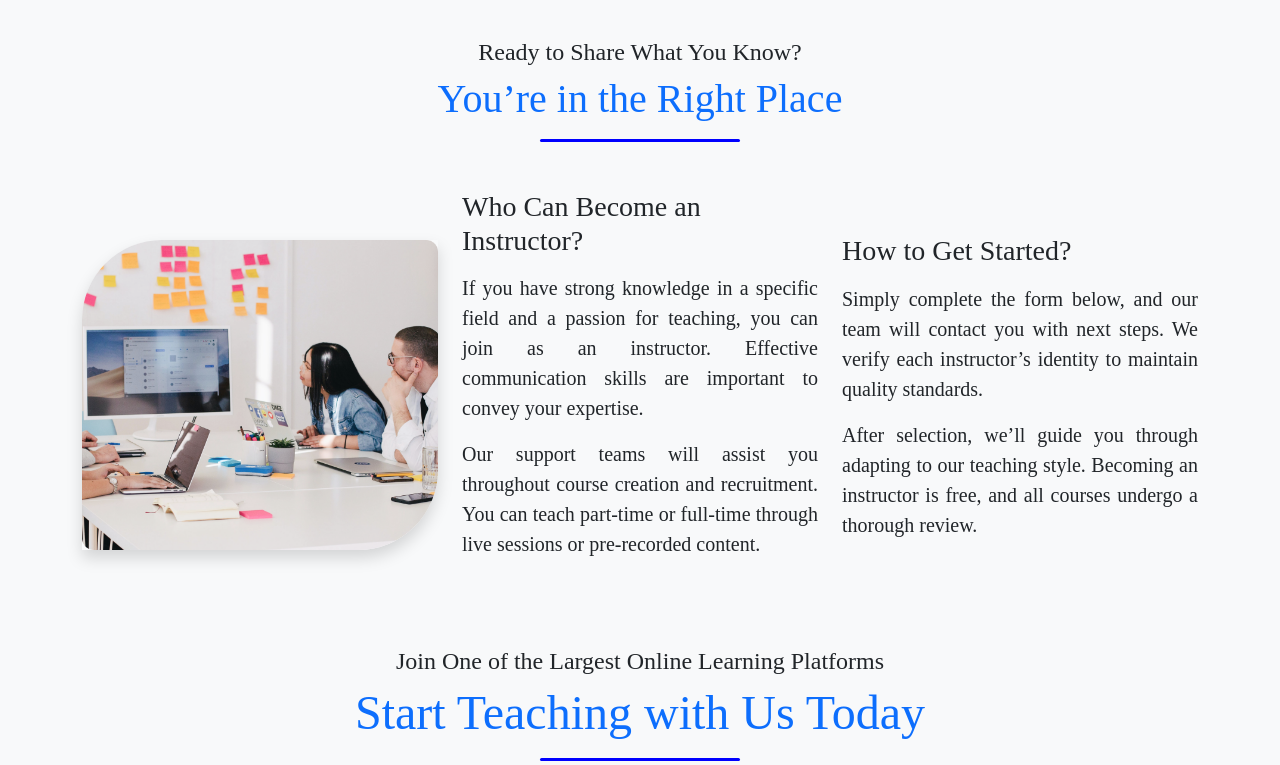
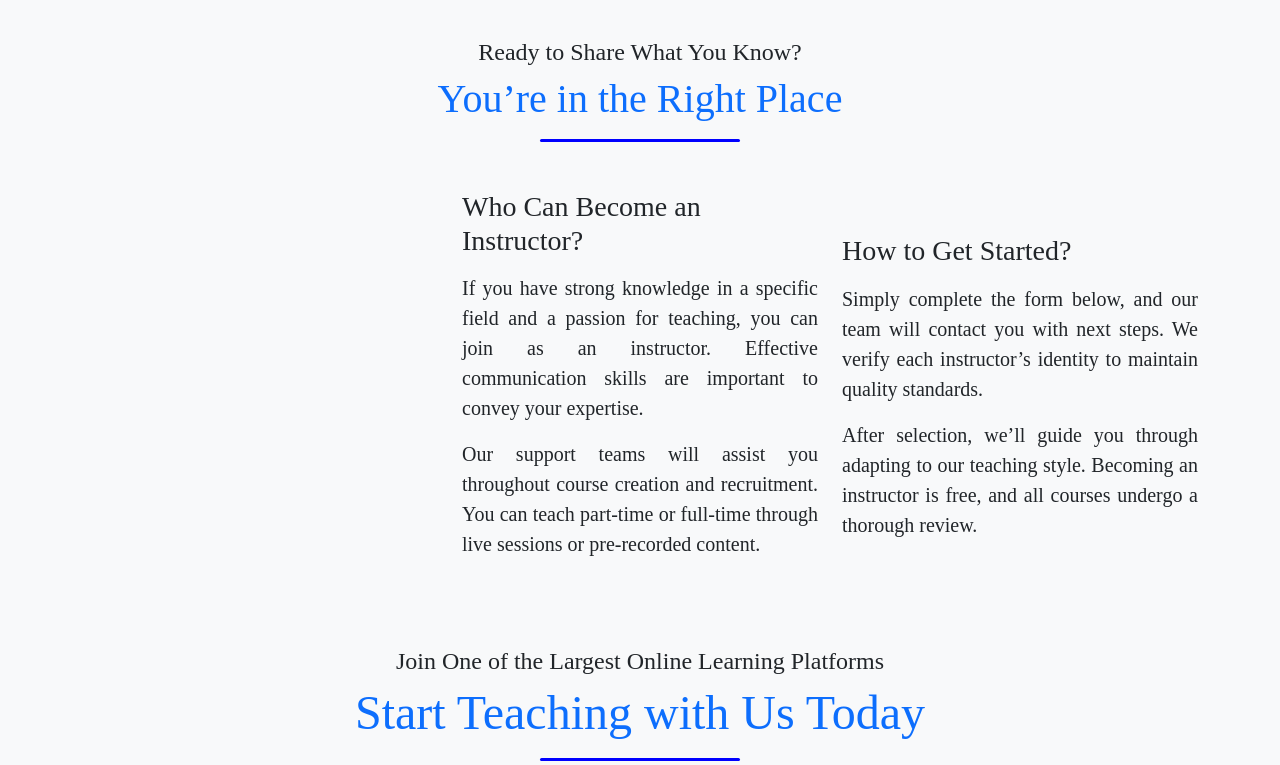
Before and after one commit to neemkaroli12/Microsoft_dynamics, a Django app: page /become-instructor/ in a window 1280 px wide. Shown: the part 877-1642 px from the top of the page. Run offline with Django 5.2, Linux system fonts and the light colour scheme; data comes from the database, SQL or seed files in the repository; some libraries are stand-ins or nearby versions.

Commit message:
commits three

```diff
--- a/newapp/templates/instructor.html
+++ b/newapp/templates/instructor.html
@@ -50,9 +50,7 @@
   <div class="container my-5">
     <div class="row align-items-center">
       <div class="col-12 col-md-6 col-lg-4 text-center mb-4 mb-lg-0">
-        <img src="{% static 'images/Instructor0.png' %}" alt="Instructor"
-     class="img-fluid shadow"
-     style="max-width: 100%; height: auto; border-radius: 80px 0px 80px 0px;">
+
 
       </div>
       <div class="col-12 col-md-6 col-lg-4 mb-4">
```
